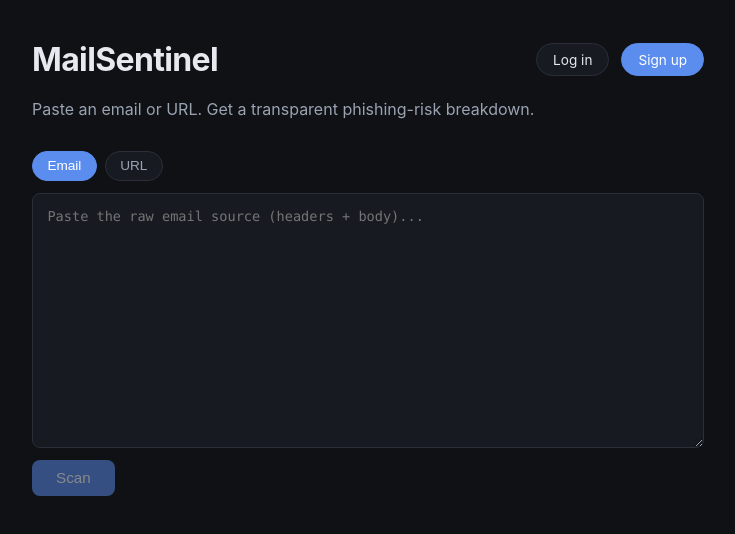
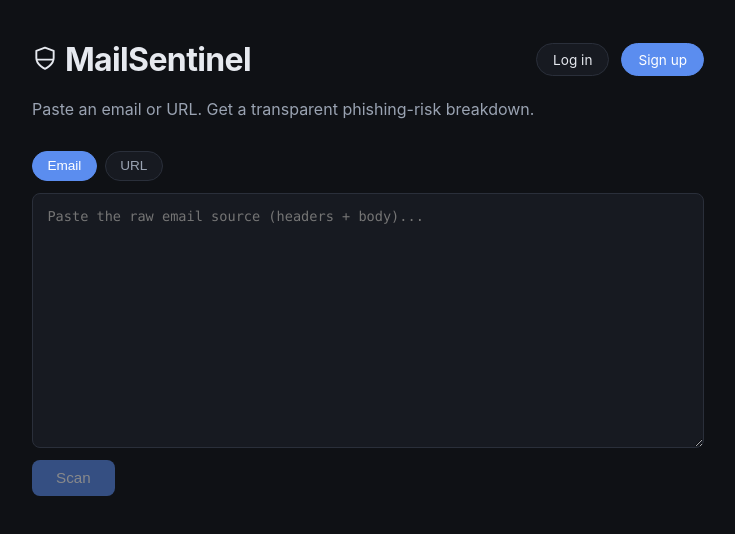
Before and after one commit to abdurahmankrsk/MailSentinel, a React (Vite) app in the folder app/client/: page / in a window 1280 px wide. Shown: the top 534 px of the page, without its empty margins (272-1007 px from the left). Built offline with nearby package versions, Linux system fonts and the light colour scheme; no server answers.

Commit message:
feat: add the shield wordmark glyph to the header

```diff
--- a/app/client/src/App.jsx
+++ b/app/client/src/App.jsx
@@ -3,6 +3,7 @@ import InputPanel from './components/InputPanel.jsx'
 import ScoreDisplay from './components/ScoreDisplay.jsx'
 import ChecksList from './components/ChecksList.jsx'
 import AuthModal from './components/AuthModal.jsx'
+import { ShieldScanIcon } from './components/Icons.jsx'
 import UsagePanel from './components/UsagePanel.jsx'
 import { scanContent, fetchUsage, logoutUser } from './api.js'
 import { getToken, getEmail, setSession, clearSession } from './auth.js'
@@ -74,7 +75,7 @@ export default function App() {
           line together at every width, instead of the controls wrapping down and
           crowding the scan panel on narrow screens. */}
       <header className="app-header">
-        <h1>MailSentinel</h1>
+        <h1><ShieldScanIcon size={26} /> MailSentinel</h1>
         {email ? (
           <div className="account-strip">
             <span className="account-email">{email}</span>
```
